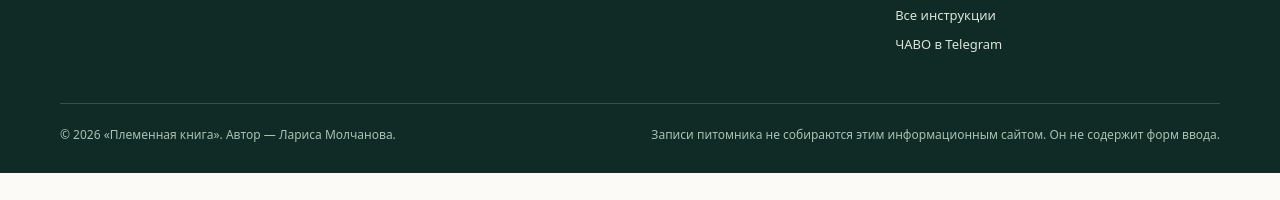
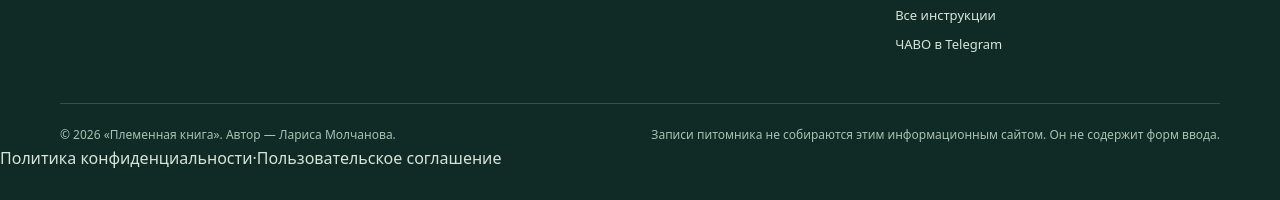
Before and after one commit to domin0nml-crypto/plemennaya-kniga-site, a plain HTML site: page index.html in a window 1280 px wide. Shown: the part 6646-6846 px from the top of the page. Before the commit the page ends 6819 px from the top, so only its background shows below. Drawn offline with Linux system fonts and the light colour scheme.

Commit message:
Add privacy policy and terms links across site

```diff
--- a/index.html
+++ b/index.html
@@ -228,6 +228,6 @@
       </div>
       <div class="footer-bottom"><span>© 2026 «Племенная книга». Автор — Лариса Молчанова.</span><span>Записи питомника не собираются этим информационным сайтом. Он не содержит форм ввода.</span></div>
     </div>
-  </footer>
+  <nav class="legal-links" aria-label="Юридические документы"><a href="privacy.html">Политика конфиденциальности</a><span aria-hidden="true">·</span><a href="terms.html">Пользовательское соглашение</a></nav></footer>
 </body>
 </html>
```
